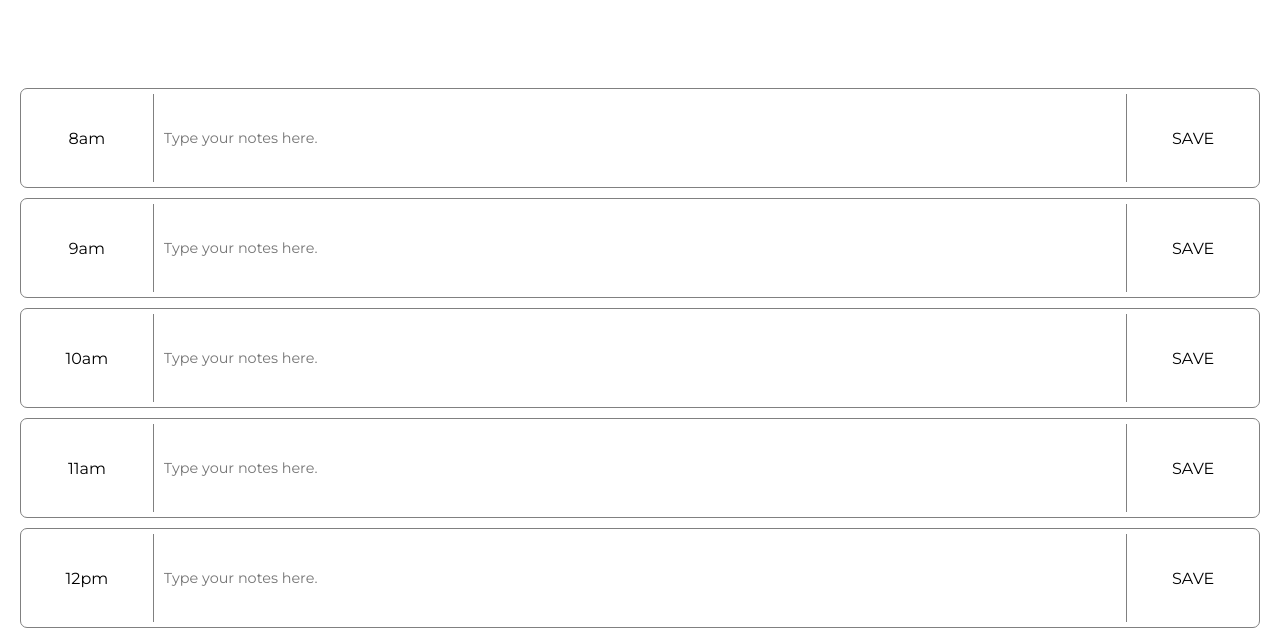
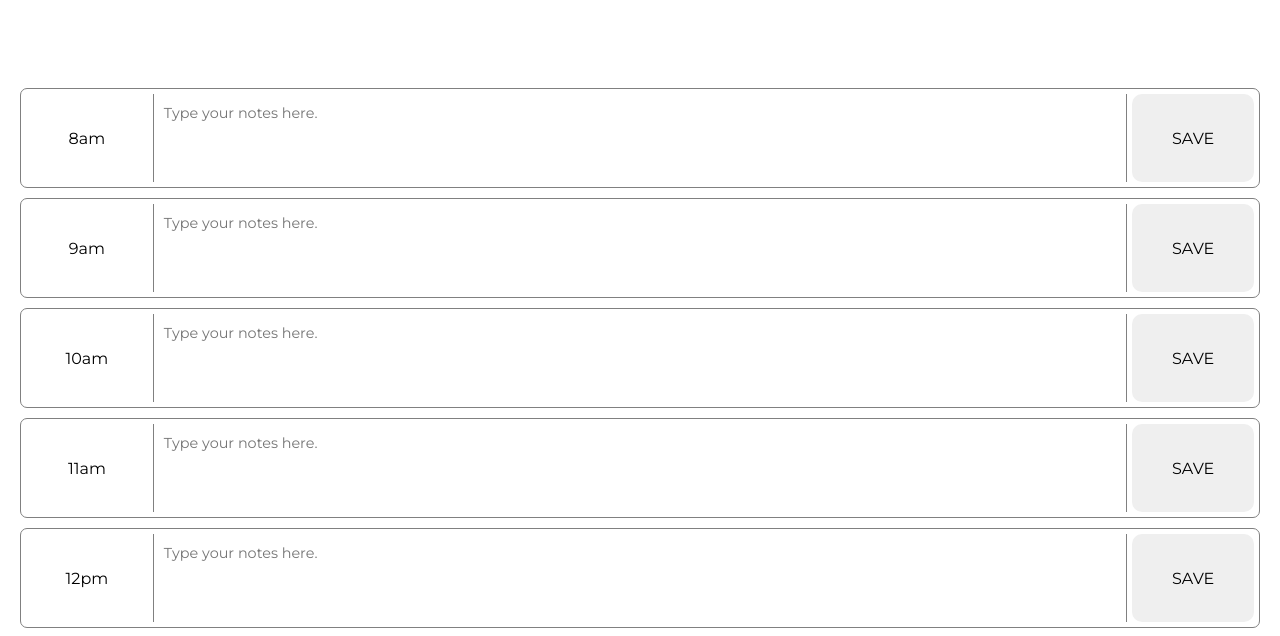
Before and after one commit to BENNNZO/homework-05, a plain HTML site: page index.html in a window 1280 px wide. Shown: the part 132-768 px from the top of the page. Drawn offline with Linux system fonts and the light colour scheme.

Commit message:
kinda forgot to commit for a while again my b

```diff
--- a/assets/scripts/main.js
+++ b/assets/scripts/main.js
@@ -19,10 +19,16 @@ function generatePlanner() {
         }
         let hourContainer = document.createElement('div'); hourContainer.classList.add('hour-container'); hourContainer.innerHTML = `
         <p class="hour" style="background-color: ${bgColor}">${getDisplayHour()}</p>
-        <input class="notes" placeholder="Type your notes here."></input>
-        <p class="save-button">SAVE</p>`
+        <textarea class="notes" placeholder="Type your notes here." id="${hour}"></textarea>
+        <button class="save-button" onclick="saveText(${hour})">SAVE</button>`
         document.querySelector('.planner-container').appendChild(hourContainer)
+        document.getElementById(hour).value = localStorage.getItem(`note-hour-${hour}`)
     }
 }
 
+function saveText(hour) {
+    console.log(hour)
+    localStorage.setItem(`note-hour-${hour}`, document.getElementById(hour).value)
+}
+
 innit()
--- a/assets/styles/main.scss
+++ b/assets/styles/main.scss
@@ -54,8 +54,15 @@ header {
             display: grid;
             place-items: center;
         }
-        .save-button:hover {
-            background-color: rgb(200, 200, 200);
+        .save-button {
+            border: none;
+            &:hover {
+                background-color: rgb(200, 200, 200);
+            }
+            &:active {
+                background-color: rgb(180, 180, 180);
+            }
+            cursor: pointer;
         }
         .notes {
             position: relative;
@@ -68,6 +75,7 @@ header {
             margin: 0px 5px;
             background-color: white;
             font-size: 0.9rem;
+            resize: none;
             // &::before {
             //     content: 'Type your notes here.';
             //     position: absolute;
```
Also changed, not shown: assets/styles/main.css, 1 other file.
